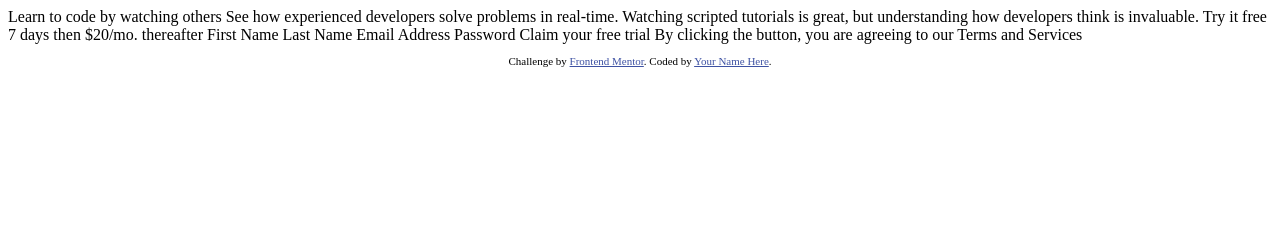
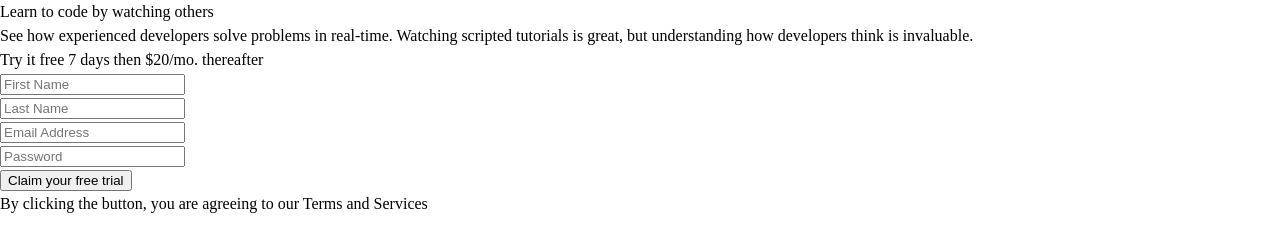
Before and after one commit to manalijain346/fe-mentor, a plain HTML site: page intro-component-with-signup-form-master/index.html in a window 1280 px wide. Drawn offline with Linux system fonts and the light colour scheme.

Commit message:
initial commit

```diff
--- a/intro-component-with-signup-form-master/index.html
+++ b/intro-component-with-signup-form-master/index.html
@@ -1,28 +1,66 @@
 <!DOCTYPE html>
 <html lang="en">
+
 <head>
   <meta charset="UTF-8">
-  <meta name="viewport" content="width=device-width, initial-scale=1.0"> <!-- displays site properly based on user's device -->
+  <meta name="viewport" content="width=device-width, initial-scale=1.0">
+  <!-- displays site properly based on user's device -->
 
   <link rel="icon" type="image/png" sizes="32x32" href="./images/favicon-32x32.png">
+  <link rel="stylesheet" href="styles.css" type="text/css">
 
   <title>Frontend Mentor | Intro component with sign up form</title>
 
   <!-- Feel free to remove these styles or customise in your own stylesheet 👍 -->
   <style>
-    .attribution { font-size: 11px; text-align: center; }
-    .attribution a { color: hsl(228, 45%, 44%); }
+    .attribution {
+      font-size: 11px;
+      text-align: center;
+    }
+
+    .attribution a {
+      color: hsl(228, 45%, 44%);
+    }
   </style>
 </head>
+
 <body>
+  <div class="main">
+    <div class="learn">
+      <h1>Learn to code by watching others</h1>
+    </div>
+    <p>See how experienced developers solve problems in real-time. Watching scripted tutorials is great,
+      but understanding how developers think is invaluable.</p>
+  </div>
+  <section>
+    <div class="heading">
+      <span>Try it free 7 days then $20/mo. thereafter</span>
+    </div>
+    <form id="form">
+      <div>
+        <input type="text" placeholder="First Name" id="first-name">
+        <span></span>
+      </div>
+      <div>
+        <input type="text" placeholder="Last Name" id="last-name">
+        <span></span>
+      </div>
+      <div>
+        <input type="text" placeholder="Email Address" id="Email-address">
+        <span></span>
+      </div>
+      <div>
+        <input type="text" placeholder="Password" id="password">
+        <span></span>
+      </div>
+      <button id="btn">Claim your free trial</button>
+      <p>
+        By clicking the button, you are agreeing to our <span>Terms and Services</span></p>
+    </form>
+  </section>
 
-  Learn to code by watching others
 
-  See how experienced developers solve problems in real-time. Watching scripted tutorials is great,
-  but understanding how developers think is invaluable.
-
-  Try it free 7 days then $20/mo. thereafter
-
+<!--
   First Name
   Last Name
   Email Address
@@ -30,13 +68,14 @@
 
   Claim your free trial
 
-  By clicking the button, you are agreeing to our Terms and Services
+  By clicking the button, you are agreeing to our Terms and Services -->
 
   <footer>
-    <p class="attribution">
+    <!-- <p class="attribution">
       Challenge by <a href="https://www.frontendmentor.io?ref=challenge" target="_blank">Frontend Mentor</a>.
       Coded by <a href="#">Your Name Here</a>.
-    </p>
+    </p> -->
   </footer>
 </body>
+
 </html>
--- /dev/null
+++ b/intro-component-with-signup-form-master/styles.css
@@ -0,0 +1,6 @@
+/* Reset CSS */
+html,body,div,span,applet,object,iframe,h1,h2,h3,h4,h5,h6,p,blockquote,pre,a,abbr,acronym,address,big,cite,code,del,dfn,em,img,ins,kbd,q,s,samp,small,strike,strong,sub,sup,tt,var,b,u,i,center,dl,dt,dd,ol,ul,li,fieldset,form,label,legend,table,caption,tbody,tfoot,thead,tr,th,td,article,aside,canvas,details,embed,figure,figcaption,footer,header,hgroup,menu,nav,output,ruby,section,summary,time,mark,audio,video{margin:0;padding:0;border:0;font-size:100%;font:inherit;vertical-align:baseline}article,aside,details,figcaption,figure,footer,header,hgroup,menu,nav,section{display:block}body{line-height:1}ol,ul{list-style:none}blockquote,q{quotes:none}blockquote:before,blockquote:after,q:before,q:after{content:'';content:none}table{border-collapse:collapse;border-spacing:0}
+/* Reset CSS - END */
+body{
+    line-height: 1.5;
+}
```
